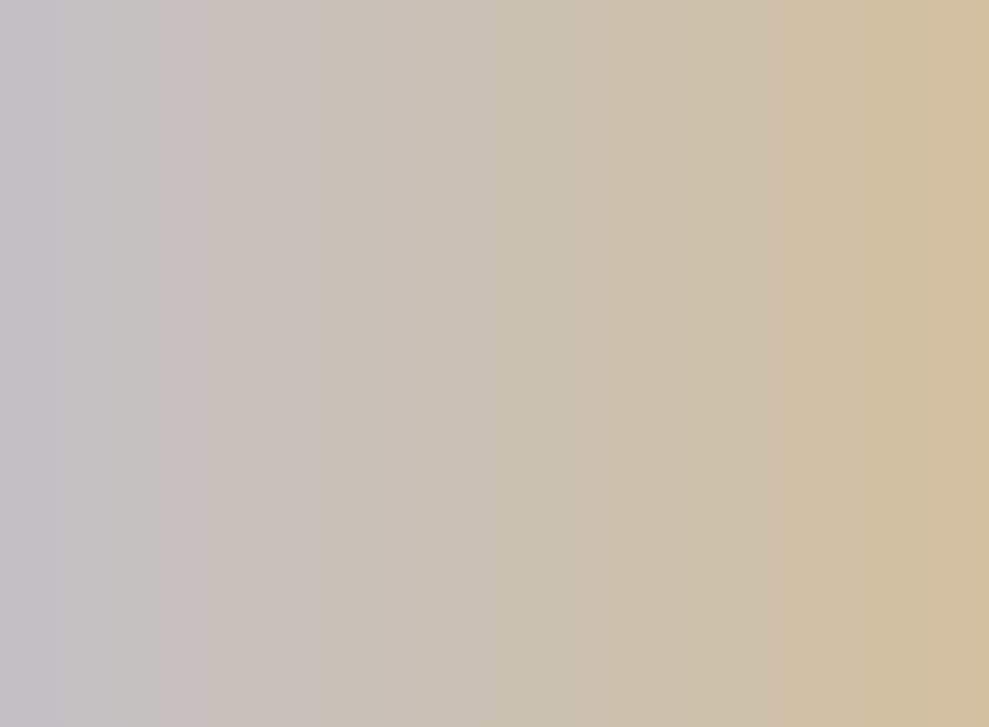
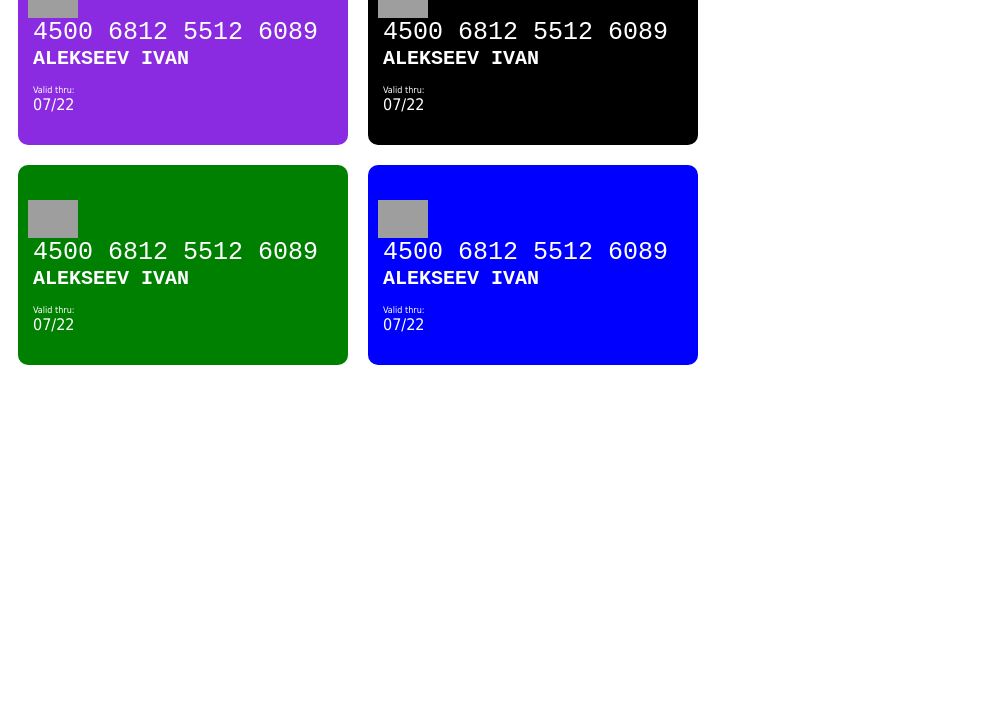
Before and after one commit to eltacshikhsaidov/algoritmika, a plain HTML site: page 23.02.2022/index.html in a window 1280 px wide. Shown: the part 73-800 px from the top of the page, without its empty margins (0-989 px from the left). Drawn offline with Linux system fonts and the light colour scheme; grey boxes are pictures that could not be loaded.

Commit message:
hello world

```diff
--- a/23.02.2022/index.html
+++ b/23.02.2022/index.html
@@ -1,23 +1,48 @@
 <!DOCTYPE html>
 <html lang="en">
     <head>
+        <title>Банковские карты </title>
         <meta charset="UTF-8">
-    <meta http-equiv="X-UA-Compatible" content="IE=edge">
-    <meta name="viewport" content="width=device-width, initial-scale=1.0">
-    <title>Day 3</title>
-
-    <!-- adding css files -->
         <link rel="stylesheet" href="style.css">
-
-    <!-- adding favicon -->
-    <link rel="shortcut icon" href="https://www.vhv.rs/dpng/d/573-5732595_logo-maker-shop-make-your-logo-in-5.png" type="image/x-icon">
     </head>
     <body>
+        <div class="container">
 
-    <h1>Day 3</h1>
+            <div class="container1">
+                <div class="visa">
+                    <img src="https://img.icons8.com/plasticine/2x/sim-card-chip.png" alt="chip" id="imgchip">
+                    <p id="num"> 4500 6812 5512 6089 </p>
+                    <p id="name"> ALEKSEEV IVAN </p>
+                    <p id="val"> Valid thru: </p>
+                    <p id="date"> 07/22 </p>
+                </div>
 
-    <!-- your task is going in here -->
+                <div class="tinkoff">
+                    <img src="https://img.icons8.com/plasticine/2x/sim-card-chip.png" alt="chip" id="imgchip">
+                    <p id="num"> 4500 6812 5512 6089 </p>
+                    <p id="name"> ALEKSEEV IVAN </p>
+                    <p id="val"> Valid thru: </p>
+                    <p id="date"> 07/22 </p>
+                </div>
+            </div>
 
+            <div class="container2">
+                <div class="sberbank">
+                    <img src="https://img.icons8.com/plasticine/2x/sim-card-chip.png" alt="chip" id="imgchip">
+                    <p id="num"> 4500 6812 5512 6089 </p>
+                    <p id="name"> ALEKSEEV IVAN </p>
+                    <p id="val"> Valid thru: </p>
+                    <p id="date"> 07/22 </p>
+                </div>
 
+                <div class="vtb24">
+                    <img src="https://img.icons8.com/plasticine/2x/sim-card-chip.png" alt="chip" id="imgchip">
+                    <p id="num"> 4500 6812 5512 6089 </p>
+                    <p id="name"> ALEKSEEV IVAN </p>
+                    <p id="val"> Valid thru: </p>
+                    <p id="date"> 07/22 </p>
+                </div>
+            </div>
+        </div>
     </body>
 </html>
--- a/23.02.2022/style.css
+++ b/23.02.2022/style.css
@@ -1,10 +1,91 @@
-body {
-    background: rgb(2,0,36);
-    background: linear-gradient(90deg, rgba(2,0,36,1) 0%, rgba(193,191,196,1) 0%, rgba(214,193,150,1) 100%);
+.container1, .container2, .container {
+    display: flex;
 }
 
-h1 {
-    text-align: center;
-    font-style: oblique;
-    font-weight: 900;
+.container {
+    flex-direction: column;
 }
+
+.visa {
+    background-color: #8A2BE2;
+    width: 315px;
+    height: 200px;
+    padding: 0px;
+    margin: 10px;
+    font-family: 'Courier New', Courier, monospace;
+    color: #ffffff;
+    border-radius: 10px;
+    padding-left: 15px;
+}
+
+.tinkoff {
+    background-color: black;
+    width: 315px;
+    height: 200px;
+    padding: 0px;
+    margin: 10px;
+    font-family: 'Courier New', Courier, monospace;
+    color: #ffffff;
+    border-radius: 10px;
+    padding-left: 15px;
+}
+
+.sberbank {
+    background-color: green;
+    width: 315px;
+    height: 200px;
+    padding: 0px;
+    margin: 10px;
+    font-family: 'Courier New', Courier, monospace;
+    color: #ffffff;
+    border-radius: 10px;
+    padding-left: 15px;
+}
+
+.vtb24 {
+    background-color: blue;
+    width: 315px;
+    height: 200px;
+    padding: 0px;
+    margin: 10px;
+    font-family: 'Courier New', Courier, monospace;
+    color: #ffffff;
+    border-radius: 10px;
+    padding-left: 15px;
+}
+
+#imgchip {
+    width: 50px;
+    padding-top: 35px;
+    margin-left: -5px;
+}
+
+#num {
+    font-weight: 200;
+    font-size: 25px;
+    text-align: left;
+    padding-bottom: 0px;
+    margin: 0px;
+    margin-top: -5px;
+}
+#name {
+    font-weight:bold;
+    font-size: 20px;
+    padding-bottom: 15px;
+    padding-top: 0px;
+    margin: 0px;
+    font-family: monospace;
+}
+
+#val {
+    font-size: 9px;
+    padding: 0px;
+    margin: 0px;
+    font-family: 'Tahoma', sans-serif;
+}
+
+#date {
+    padding: 0px;
+    margin: 0px;
+    font-family: 'Tahoma', sans-serif;
+}
```
Also changed, not shown: 01.03.2022/git/index.html (renamed from 1.03.2022/git/index.html), 01.03.2022/git/style.css (added), 02.03.2022/figma_design/index.html (added), 02.03.2022/figma_design/style.css (added), 1 other file. Lines whose indentation alone changed are shown as unchanged.
